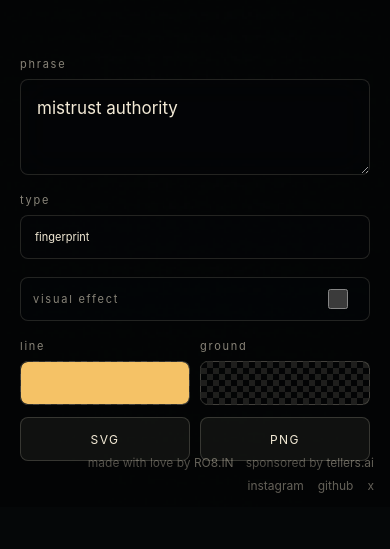
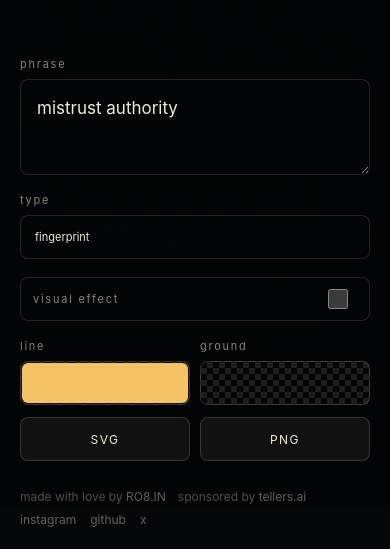
Before and after one commit to yxdunc/stegano-graphics-website, a website built with Vite: page index.html in a window 390 px wide. Shown: the part 337-886 px from the top of the page. Built offline with nearby package versions, Linux system fonts and the light colour scheme; what stegs would draw is missing.

Commit message:
Fix mobile footer and color borders

```diff
--- a/src/styles.css
+++ b/src/styles.css
@@ -174,6 +174,7 @@ input[type="color"] {
   min-width: 0;
   padding: 0;
   overflow: hidden;
+  border-color: rgba(233, 224, 203, 0.18);
   background:
     linear-gradient(45deg, rgba(233, 224, 203, 0.12) 25%, transparent 25% 75%, rgba(233, 224, 203, 0.12) 75%),
     linear-gradient(45deg, rgba(233, 224, 203, 0.12) 25%, transparent 25% 75%, rgba(233, 224, 203, 0.12) 75%);
@@ -186,7 +187,7 @@ input[type="color"] {
 .color-trigger::after {
   content: "";
   position: absolute;
-  inset: 0;
+  inset: 1px;
   border-radius: 6px;
   background: var(--swatch, #f5c266);
 }
@@ -344,7 +345,8 @@ button:hover {
 
   .stage {
     align-items: start;
-    padding-bottom: 72px;
+    min-height: auto;
+    padding-bottom: 28px;
   }
 
   .workbench {
@@ -365,9 +367,12 @@ button:hover {
   }
 
   .notes {
-    right: 16px;
-    bottom: 14px;
-    max-width: calc(100vw - 32px);
+    position: relative;
+    right: auto;
+    bottom: auto;
+    justify-content: flex-start;
+    max-width: none;
+    padding: 0 20px 22px;
     gap: 8px 12px;
   }
 }
```
